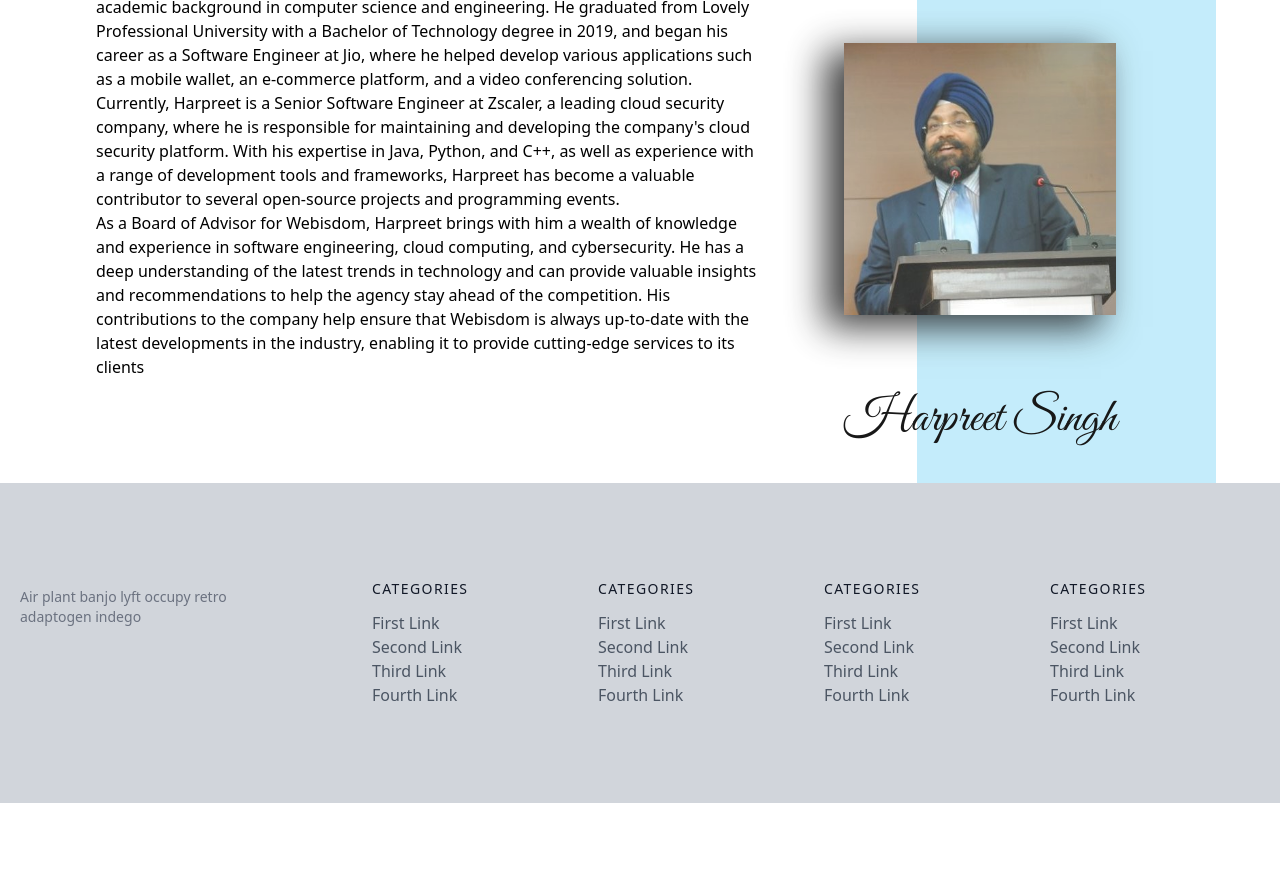
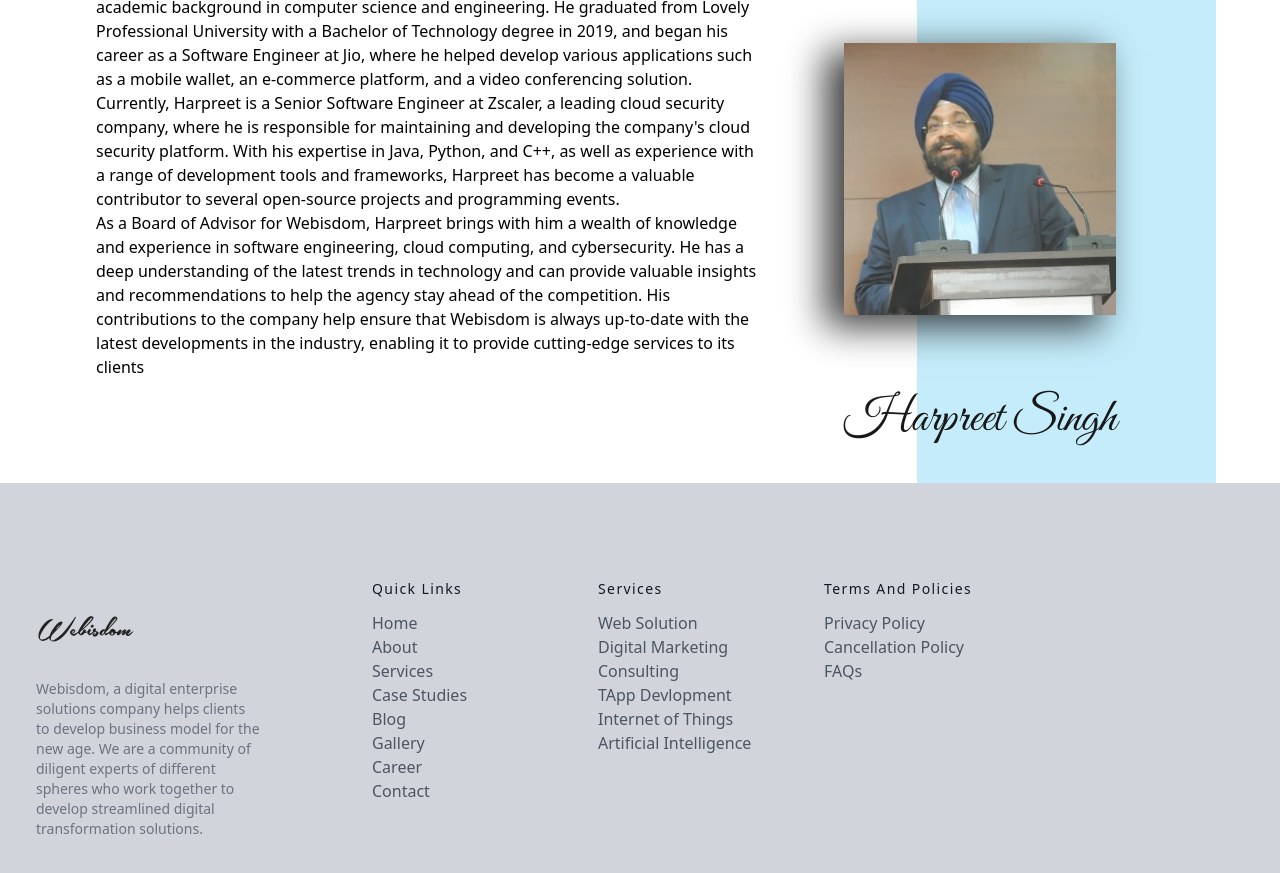
Before and after one commit to ashish1401/BoA, a website built with Vite: page index.html in a window 1280 px wide. Shown: the part 1597-2470 px from the top of the page. Before the commit the page ends 2400 px from the top, so only its background shows below. Built offline with nearby package versions, Linux system fonts and the light colour scheme.

Commit message:
changed bg image

```diff
--- a/index.html
+++ b/index.html
@@ -22,7 +22,7 @@
     }
 
     .hero {
-        background-image: url(assets/herosection.jpg);
+        background-image: url(/assets/hersosection.jpg);
         cursor: pointer;
         background-position: 60% 20%;
         background-repeat: no-repeat;
@@ -198,91 +198,98 @@
     <footer class="bg-gray-300 body-font">
         <div
             class="container px-5 py-24 mx-auto flex md:items-center lg:items-start md:flex-row md:flex-nowrap flex-wrap flex-col">
-            <div class="w-64 flex-shrink-0 md:mx-0 mx-auto text-center md:text-left">
 
-                <p class="mt-2 text-sm text-gray-500">Air plant banjo lyft occupy retro adaptogen indego</p>
+            <div class="w-64 flex-shrink-0 md:mx-0 mx-auto text-center md:text-left px-4  pt-0">
+                <div class=" flex  p-0  ">
+                    <img src="assets/logo.png " alt="" class="max-h-[100px]  relative left-16 lg:left-0 ">
+                </div>
+                <p class="text-sm text-gray-500">Webisdom, a digital enterprise solutions company helps
+                    clients to
+                    develop business model for the new age. We are a community of diligent experts of different spheres
+                    who work together to develop streamlined digital transformation solutions.
+
+                </p>
+
             </div>
             <div class="flex-grow flex flex-wrap md:pl-20 -mb-10 md:mt-0 mt-10 md:text-left text-center">
                 <div class="lg:w-1/4 md:w-1/2 w-full px-4">
-                    <h2 class="title-font font-medium text-gray-900 tracking-widest text-sm mb-3">CATEGORIES</h2>
+                    <h2 class="title-font font-medium text-gray-900 tracking-widest text-sm mb-3">Quick Links</h2>
                     <nav class="list-none mb-10 ">
                         <li>
-                            <a class="text-gray-600 hover:text-gray-800">First Link</a>
+                            <a class="text-gray-600 hover:text-gray-800" href="">Home</a>
                         </li>
                         <li>
-                            <a class="text-gray-600 hover:text-gray-800">Second Link</a>
+                            <a class="text-gray-600 hover:text-gray-800" href="">About</a>
                         </li>
                         <li>
-                            <a class="text-gray-600 hover:text-gray-800">Third Link</a>
+                            <a class="text-gray-600 hover:text-gray-800" href="">Services</a>
                         </li>
                         <li>
-                            <a class="text-gray-600 hover:text-gray-800">Fourth Link</a>
+                            <a class="text-gray-600 hover:text-gray-800" href="">Case Studies</a>
+                        </li>
+                        <li>
+                            <a class="text-gray-600 hover:text-gray-800" href="">Blog</a>
+                        </li>
+                        <li>
+                            <a class="text-gray-600 hover:text-gray-800" href="">Gallery</a>
+                        </li>
+                        <li>
+                            <a class="text-gray-600 hover:text-gray-800" href="">Career</a>
+                        </li>
+                        <li>
+                            <a class="text-gray-600 hover:text-gray-800" href="">Contact</a>
+                        </li>
+
+                    </nav>
+                </div>
+                <div class="lg:w-1/4 md:w-1/2 w-full px-4">
+                    <h2 class="title-font font-medium text-gray-900 tracking-widest text-sm mb-3">Services</h2>
+                    <nav class="list-none mb-10">
+                        <li>
+                            <a class="text-gray-600 hover:text-gray-800 " href="">Web Solution</a>
+                        </li>
+                        <li>
+                            <a class="text-gray-600 hover:text-gray-800 " href="">Digital Marketing Consulting</a>
+                        </li>
+                        <li>
+                            <a class="text-gray-600 hover:text-gray-800 " href="">TApp Devlopment</a>
+                        </li>
+                        <li>
+                            <a class="text-gray-600 hover:text-gray-800 " href="">Internet of Things</a>
+                        </li>
+                        <li>
+                            <a class="text-gray-600 hover:text-gray-800 " href="">Artificial Intelligence</a>
                         </li>
                     </nav>
                 </div>
                 <div class="lg:w-1/4 md:w-1/2 w-full px-4">
-                    <h2 class="title-font font-medium text-gray-900 tracking-widest text-sm mb-3">CATEGORIES</h2>
+                    <h2 class="title-font font-medium text-gray-900 tracking-widest text-sm mb-3">Terms And Policies
+                    </h2>
                     <nav class="list-none mb-10">
                         <li>
-                            <a class="text-gray-600 hover:text-gray-800">First Link</a>
+                            <a class="text-gray-600 hover:text-gray-800 " href="">Privacy Policy</a>
                         </li>
                         <li>
-                            <a class="text-gray-600 hover:text-gray-800">Second Link</a>
+                            <a class="text-gray-600 hover:text-gray-800 " href="">Cancellation Policy</a>
                         </li>
                         <li>
-                            <a class="text-gray-600 hover:text-gray-800">Third Link</a>
-                        </li>
-                        <li>
-                            <a class="text-gray-600 hover:text-gray-800">Fourth Link</a>
+                            <a class="text-gray-600 hover:text-gray-800 " href="">FAQs</a>
                         </li>
                     </nav>
                 </div>
-                <div class="lg:w-1/4 md:w-1/2 w-full px-4">
-                    <h2 class="title-font font-medium text-gray-900 tracking-widest text-sm mb-3">CATEGORIES</h2>
-                    <nav class="list-none mb-10">
-                        <li>
-                            <a class="text-gray-600 hover:text-gray-800">First Link</a>
-                        </li>
-                        <li>
-                            <a class="text-gray-600 hover:text-gray-800">Second Link</a>
-                        </li>
-                        <li>
-                            <a class="text-gray-600 hover:text-gray-800">Third Link</a>
-                        </li>
-                        <li>
-                            <a class="text-gray-600 hover:text-gray-800">Fourth Link</a>
-                        </li>
-                    </nav>
-                </div>
-                <div class="lg:w-1/4 md:w-1/2 w-full px-4">
-                    <h2 class="title-font font-medium text-gray-900 tracking-widest text-sm mb-3">CATEGORIES</h2>
-                    <nav class="list-none mb-10">
-                        <li>
-                            <a class="text-gray-600 hover:text-gray-800">First Link</a>
-                        </li>
-                        <li>
-                            <a class="text-gray-600 hover:text-gray-800">Second Link</a>
-                        </li>
-                        <li>
-                            <a class="text-gray-600 hover:text-gray-800">Third Link</a>
-                        </li>
-                        <li>
-                            <a class="text-gray-600 hover:text-gray-800">Fourth Link</a>
-                        </li>
-                    </nav>
-                </div>
+
             </div>
         </div>
 
     </footer>
     <!-- Sticky buttons -->
-    <div class="relative ">
+    <div class="relative  ">
         <div
-            class="z-40 stickky flex shrink-0 grow-0 justify-around  border-t border-gray-200   shadow-lg backdrop-blur-lg whitespace-nowrap  fixed -bottom-32 -translate-y-2/4 right-0 w-[15%] sm:w-[80px] min-h-[100px]  h-[320px]  flex-col rounded-lg border">
-            <a href="/" class="flex h-full  flex-col items-center justify-center  text-fuchsia-900 p-4  bg-orange-500">
+            class="z-40 stickky flex shrink-0 grow-0 justify-around   gap-4 shadow-lg backdrop-blur-lg whitespace-nowrap  fixed -bottom-32 -translate-y-2/4 right-0 w-[15%] sm:w-[80px] min-h-[100px]  h-[320px]  flex-col rounded-lg">
+            <a href="/" class="flex h-full  flex-col items-center justify-center  text-fuchsia-900   bg-orange-500">
                 <!-- HeroIcon - Home Modern -->
 
-                <span class="rotate-90">
+                <span class="font-bold rotate-90">
                     Pay Now
                 </span>
             </a>
@@ -290,13 +297,13 @@
 
 
 
-            <hr class="dark:border-gray-700/60" />
+
 
             <a href="/"
                 class="flex h-full w-full  text-sm whitespace-nowrap font-semibold  flex-col items-center justify-center  text-white bg-cyan-400">
                 <!-- HeroIcon - Home Modern -->
 
-                <span class="rotate-90">
+                <span class="rotate-90 font-bold">
                     Contact Us
                 </span>
             </a>
```
Also changed, not shown: assets/herosection.jpg (deleted), assets/hersosection.jpg (added), tailwind.css.
